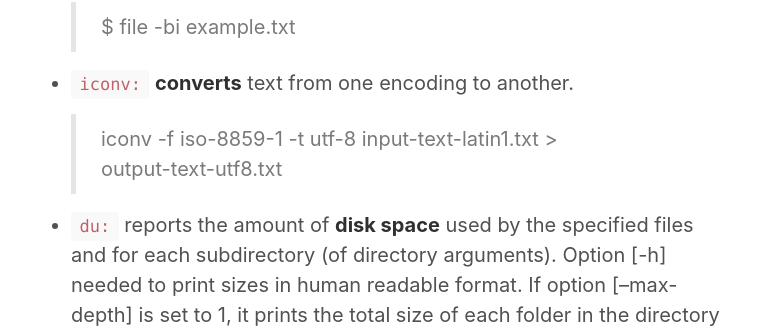
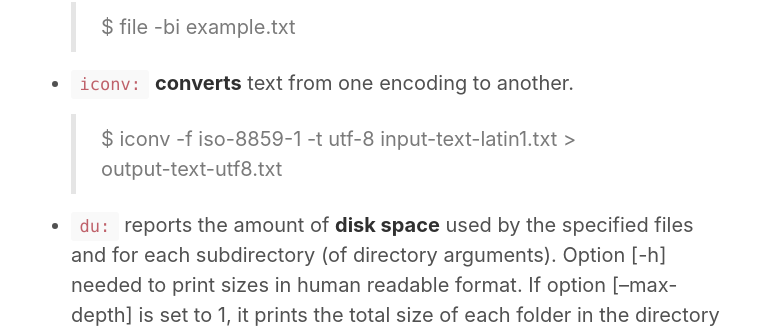
Before and after one commit to lautel/lautel.github.io, a Jekyll site: the page built from _posts/2017-05-02-linux-commands.md, in a window 1280 px wide and 900 px high. Shown: the part 405-733 px from the top of the window, without its empty margins (259-1020 px from the left). Built offline with Jekyll 4.4.1, drawn with Linux system fonts in a browser that asks for light colours.

```diff
--- a/_posts/2017-05-02-linux-commands.md
+++ b/_posts/2017-05-02-linux-commands.md
@@ -11,7 +11,7 @@ I work on a CentOS 6 Linux version 2.6.32
 > $ file -bi example.txt
 
 - `iconv:` **converts** text from one encoding to another.
-> iconv -f iso-8859-1 -t utf-8 input-text-latin1.txt > output-text-utf8.txt
+> $ iconv -f iso-8859-1 -t utf-8 input-text-latin1.txt > output-text-utf8.txt
 
 - `du:` reports the amount of **disk space** used by the specified files and for each subdirectory (of directory arguments). Option [-h] needed to print sizes in human readable format. If option [--max-depth] is set to 1, it prints the total size of each folder in the directory without unfold all folders into subfolders. If it is set to 0 it displays a summary for each argument (or for the current directory).
 > $ du -h --max-depth=0
```
